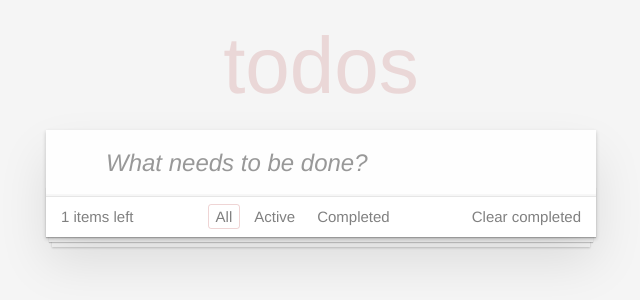
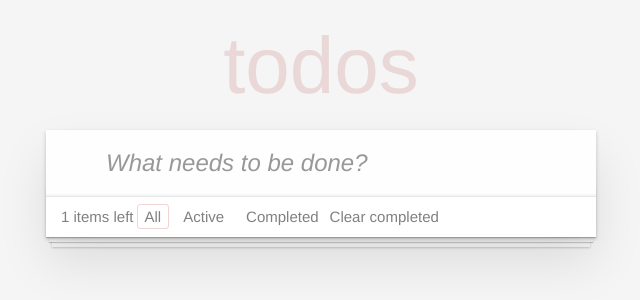
Before and after one commit to Lepyn/todos, a React (Create React App) app: page / in a window 1280 px wide. Shown: the top 300 px of the page, without its empty margins (319-959 px from the left). Built offline with nearby package versions, Linux system fonts and the light colour scheme.

Commit message:
все переписываю, не работает

```diff
--- a/src/App.js
+++ b/src/App.js
@@ -3,12 +3,14 @@ import "./App.css";
 import NewTaskForm from "./components/NewTaskForm";
 import TaskList from "./components/TaskList";
 import Footer from "./components/Footer";
-import TasksFilter from "./components/TasksFilter";
 
 export default class App extends Component {
   state = {
     arr: [],
+    filter: ''
   };
+
+
 
   completedItem = (id) => {
     this.setState(() => {
@@ -55,12 +57,6 @@ export default class App extends Component {
     });
   };
 
-   onChoiseButtonFooter = () => {
-    this.setState(() => {
-
-    })
-   }
-
   render() {
     return (
       <section className="todoapp">
@@ -69,11 +65,11 @@ export default class App extends Component {
           data={this.state.arr}
           onDeleted={this.deletedItem}
           onCompleted={this.completedItem}
-          onActive={this.onActive}
         />
-        <Footer onClearCompleted={this.onClearCompleted}
+        <Footer
+          data={this.state.arr}
+          onClearCompleted={this.onClearCompleted}
         />
-        <TasksFilter />
       </section>
     );
   }
--- a/src/components/Footer.js
+++ b/src/components/Footer.js
@@ -1,27 +1,20 @@
 import React, { Component } from "react";
+import TasksFilter from "./TasksFilter";
 
 export default class Footer extends Component {
   render() {
+
+    const { showCompleted, onClearCompleted, showActived} = this.props
+
     return (
       <footer className="footer">
-        <span className="todo-count">1 items left</span>
-        <ul className="filters">
-          <li>
-            <button className="selected">All</button>
-          </li>
-          <li>
-            <button onClick={() => this.props.onActive()}>Active</button>
-          </li>
-          <li>
-            <button>Completed</button>
-          </li>
-        </ul>
-        <button
-          className="clear-completed"
-          onClick={() => this.props.onClearCompleted()}
-        >
-          Clear completed
-        </button>
+
+          <TasksFilter
+           data={this.props.data}
+           showActived={showActived}
+           showCompleted={showCompleted}
+           onClearCompleted={onClearCompleted} />
+
       </footer>
     );
   }
--- a/src/components/Task.js
+++ b/src/components/Task.js
@@ -68,7 +68,7 @@ export default class Task extends Component {
           {!this.state.isEdit && (
             <>
               <span className="description">{this.state.value}</span>
-              <span className="created  ">created 17 seconds ago</span>
+              <span className="created">created 17 seconds ago</span>
             </>
           )}
         </label>
--- a/src/components/TaskList.js
+++ b/src/components/TaskList.js
@@ -1,23 +1,10 @@
 import React, { Component } from "react";
-import Footer from "./Footer";
-// import NewTaskForm from "./NewTaskForm";
 import Task from "./Task";
 export default class TaskList extends Component {
-
- state = {
-
- }
-
-  // onActive = () => {
-  //   this.setState(() => {
-  //     let activeItem = this.state.arr.filter((el) => el.done === false )
-  //     return {
-  //       arr: activeItem
-  //     }
-  //   })
-  // }
+  state = {};
 
   render() {
+
     return (
       <ul className="todo-list">
         {this.props.data.map((task) => {
@@ -27,13 +14,9 @@ export default class TaskList extends Component {
               data={task}
               onDeleted={this.props.onDeleted}
               onCompleted={this.props.onCompleted}
-            />,
-            <Footer
-            onActive={this.onActive}
             />
           );
         })}
-
       </ul>
     );
   }
--- a/src/components/TasksFilter.js
+++ b/src/components/TasksFilter.js
@@ -1,11 +1,71 @@
-import React, { Component } from 'react'
+import React, { Component } from "react";
+export default class TasksFilter extends Component {
+  state = {
+     arr: this.props.data,
+     all: true,
+     complete: false,
+     active: false,
+  };
 
-export default class TasksFilter extends Component {
+  onClick = (e) => {
+    if(this.e.target.innerHTML = 'All') {
+      this.setState({
+        all: true,
+        complete: false,
+        active: false
+      })
+    } else if (e.target.innerHTML = 'Active') {
+      this.setState( {
+        all: false,
+        complete: true,
+        active: false
+      })
+    } else if (e.target.innerHTML = 'Completed') {
+      this.setState({
+        all: false,
+        complete: false,
+        active: true
+      })
+    }
+  }
+
+
+
   render() {
-    return (
-        <ul className="filters">
+    console.log(this.state.arr);
 
-      </ul>
+    let {all, active, complete} = this.props;
+
+    if (this.state.all) {
+        all = 'selected'
+    }
+    if (this.state.active) {
+      active = 'selected'
+    }
+    if (this.state.complete) {
+      complete = 'selected'
+    }
+
+    return   (
+      <ul className="filters">
+    <span className="todo-count">1 items left</span>
+    <li>
+      <button className={all} >All</button>
+    </li>
+    <li>
+      <button  className={active}  onClick={() => this.showActived()}>Active</button>
+    </li>
+    <li>
+      <button className={complete} onClick={(e) => this.props.showCompleted(e)}>Completed</button>
+    </li>
+  <button
+    className="clear-completed"
+    onClick={() => this.props.onClearCompleted()}
+  >
+    Clear completed
+  </button>
+  </ul>
+
     )
   }
 }
```
